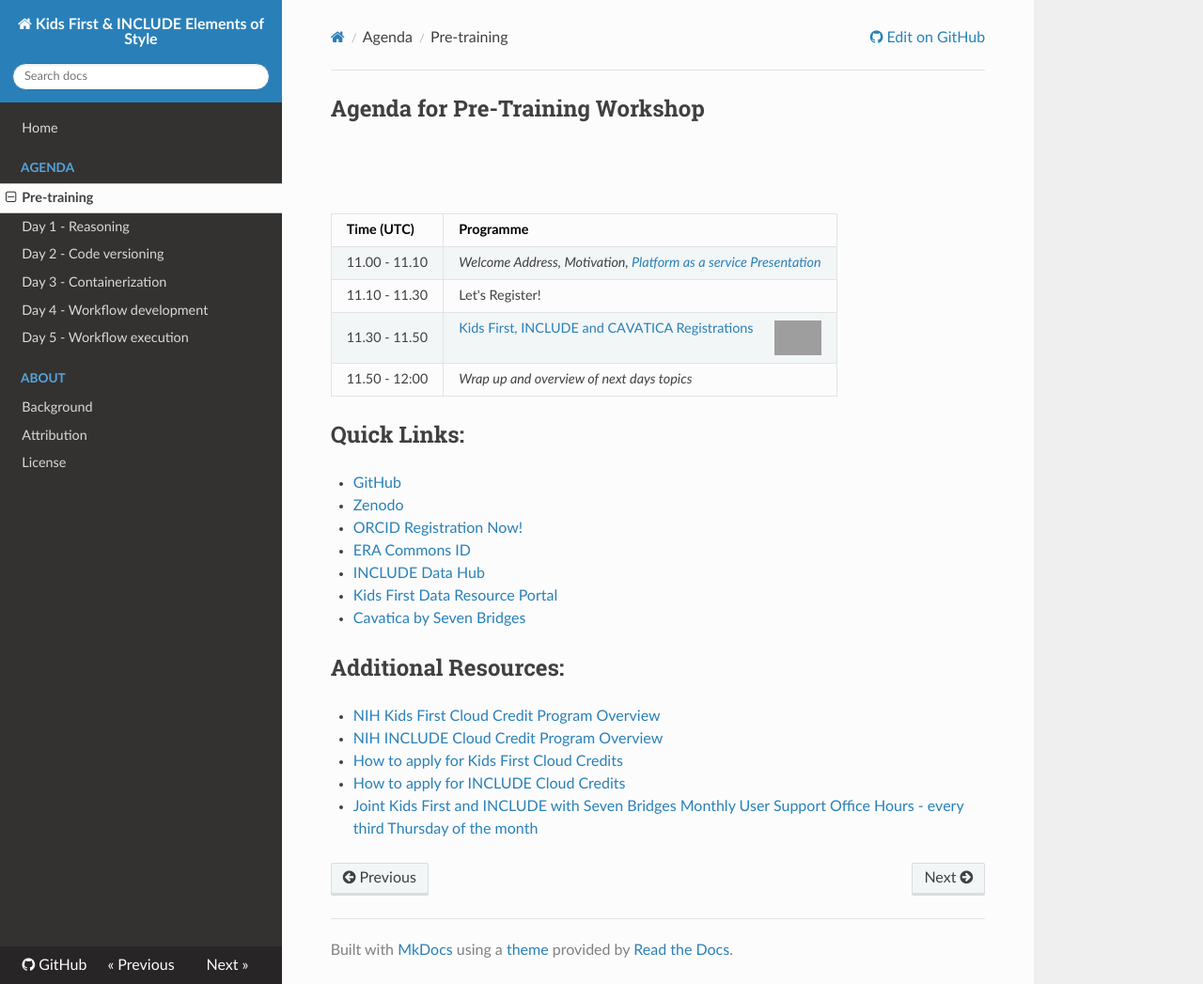
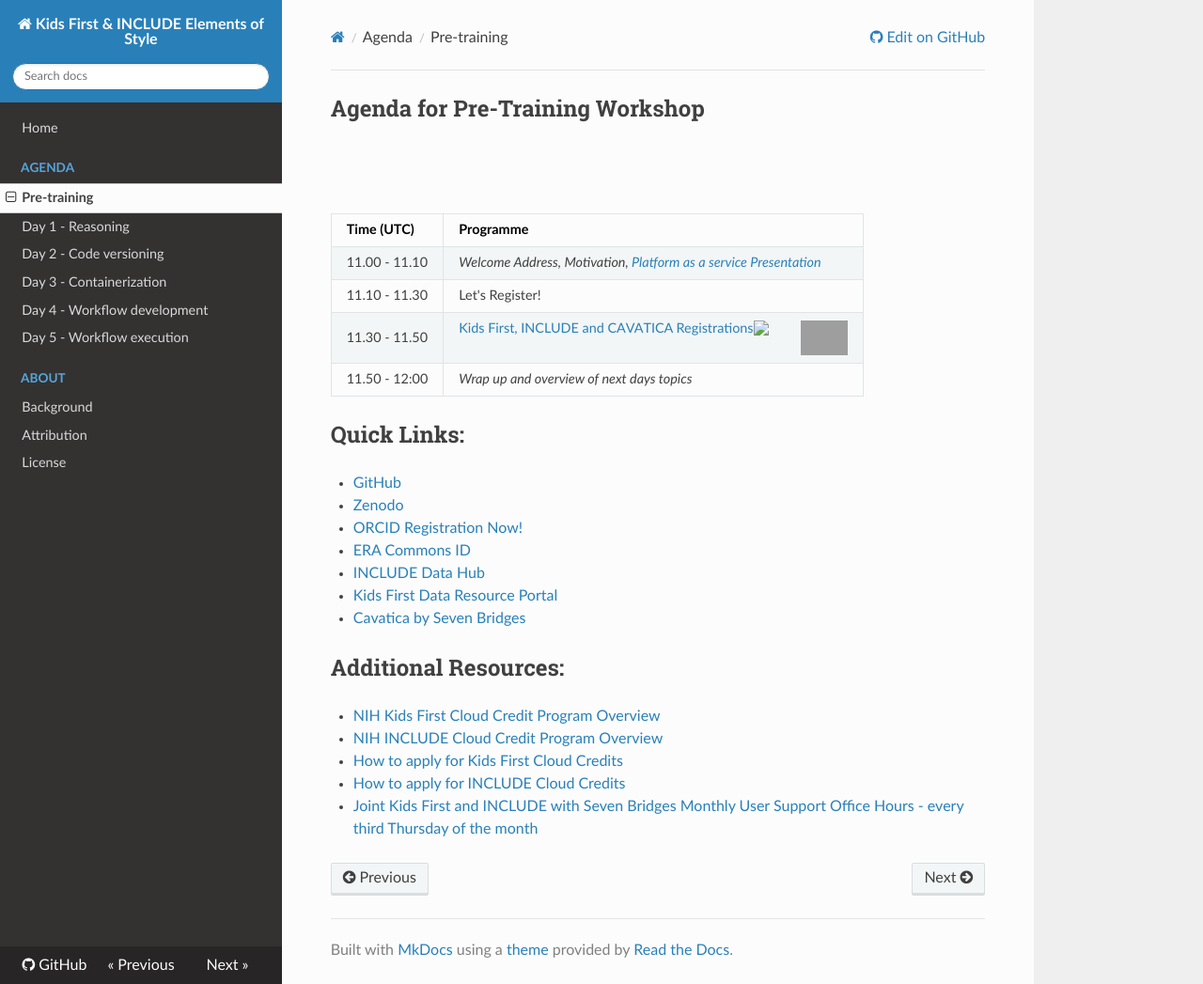
Before and after one commit to NIH-NICHD/Kids-First-INCLUDE-Elements-of-Style-Workflow-Creation-Maintenance, an MkDocs documentation site: the page built from docs/classes/pre-training.md, in a window 1280 px wide and 1047 px high. Shown: the whole window at 94% size. Built offline with MkDocs 1.6.1, drawn with Linux system fonts in a browser that asks for light colours; nearby versions of some CDN libraries; grey boxes are pictures that could not be loaded.

Commit message:
Update pre-training.md

```diff
--- a/docs/classes/pre-training.md
+++ b/docs/classes/pre-training.md
@@ -7,7 +7,7 @@
 | ------------- | --------------------------------------------------------------------------- |
 | 11.00 - 11.10 | *Welcome Address, Motivation, [Platform as a service Presentation](https://docs.google.com/presentation/d/1XiyZwF9YsJadvo8qlA3Vyy1eYCjOtHuJ8-QGFDKKvlU/edit?usp=sharing)* |
 | 11.10 - 11.30 | Let's Register! |
-| 11.30 - 11.50| [Kids First, INCLUDE and CAVATICA Registrations](https://github.com/NIH-NICHD/Kids-First-INCLUDE-Elements-of-Style-Workflow-Creation-Maintenance/tree/main/classes/Creating-Kids-First-And-Other-Account-Registrations#readme)<img src="../img/kfdrc-logo-sm.png" width="50" align="right"> |
+| 11.30 - 11.50| [Kids First, INCLUDE and CAVATICA Registrations](https://github.com/NIH-NICHD/Kids-First-INCLUDE-Elements-of-Style-Workflow-Creation-Maintenance/tree/main/classes/Creating-Kids-First-And-Other-Account-Registrations#readme)<img src="../img/kfdrc-logo-sm.png" width="50" align="right"> <img src="../img/INCLUDEDataCoordinatingCenter.png" width="50" align="right">|
 | 11.50 - 12:00 | *Wrap up and overview of next days topics* |
 
 ## Quick Links:
```
